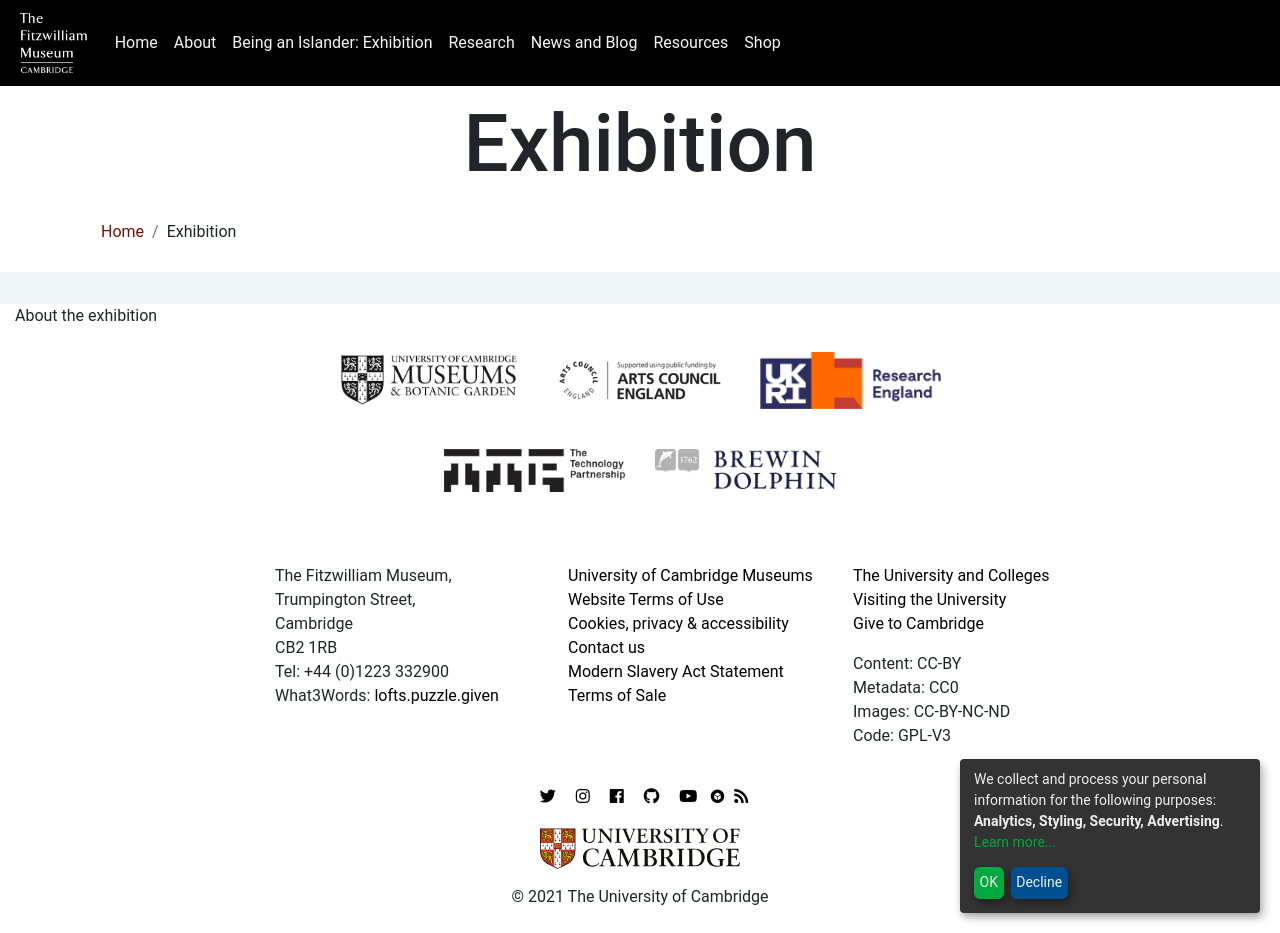
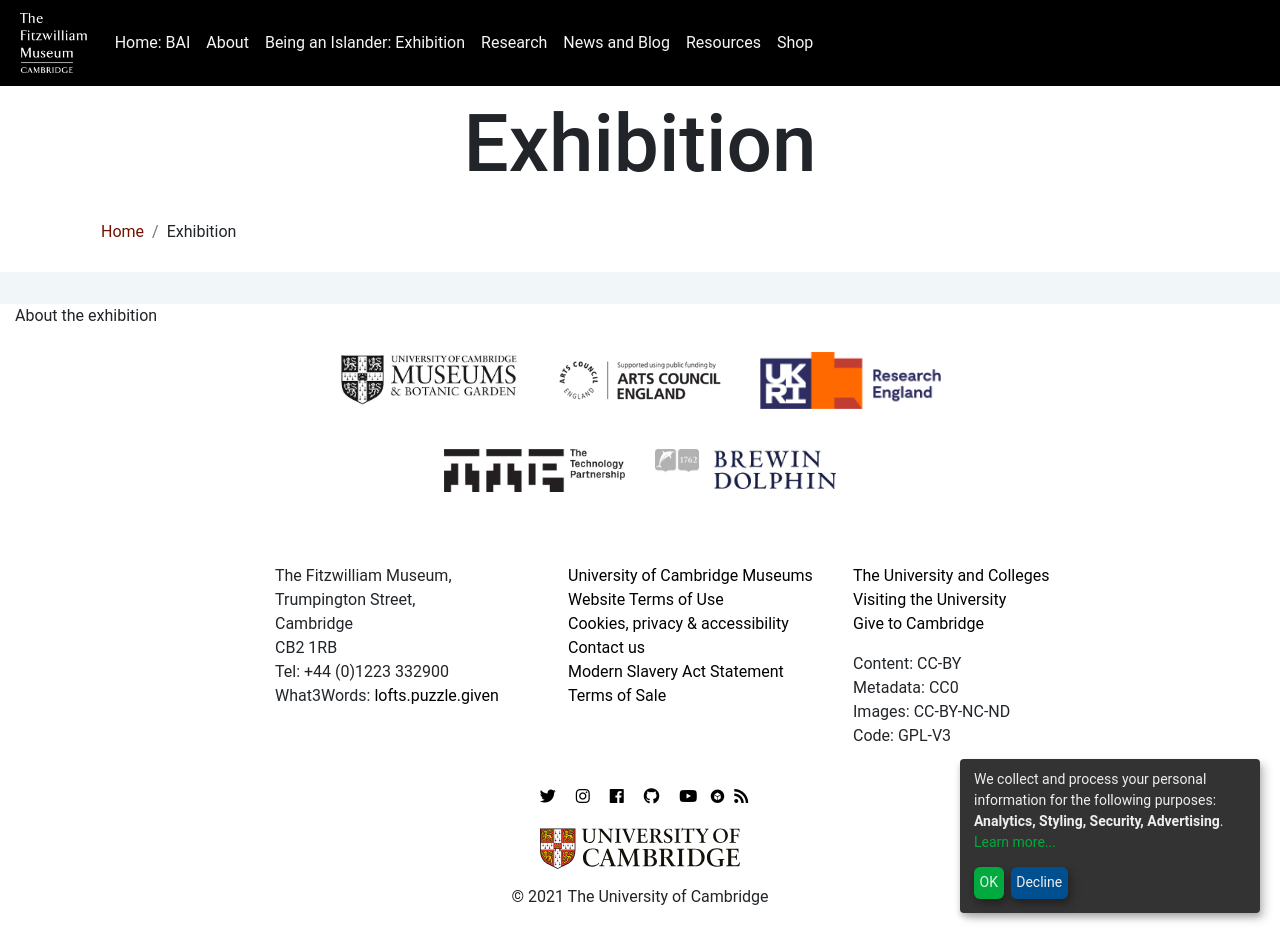
Before and after one commit to FitzwilliamMuseum/fitz-being-an-islander, a Jekyll site: the page built from exhibition.md, in a window 1280 px wide and 933 px high. Built offline with Jekyll 4.4.1, drawn with Linux system fonts in a browser that asks for light colours; nearby versions of some CDN libraries; some web fonts are replaced.

Commit message:
Update nav, layout for resources

```diff
--- a/_config.yml
+++ b/_config.yml
@@ -27,6 +27,7 @@
 twitter_username: FitzMuseum_UK
 github_username:  fitzwilliammuseum
 google_analytics: 'G-2R0YLY9DRS'
+main_url: 'https://fitzmuseum.cam.ac.uk'
 
 # Build settings
 plugins:
--- a/_includes/structure/navigation.html
+++ b/_includes/structure/navigation.html
@@ -1,5 +1,5 @@
 <nav class="navbar navbar-expand-lg navbar-dark bg-black fixed-top">
-  <a class="navbar-brand" href="https://beta.fitz.ms">
+  <a class="navbar-brand" href="{{ site.main_url }}">
     <img src="{{site.baseurl}}/images/logos/Fitz_logo_white.png" alt="The Fitzwilliam Museum Logo" height="60" width="" class="ml-1 mr-1">
   </a>
   <button class="navbar-toggler" type="button" data-toggle="collapse" data-target="#navbarText"
@@ -9,7 +9,7 @@
 <div class="collapse navbar-collapse" id="navbarText">
   <ul class="navbar-nav mr-auto">
     <li class="nav-item ">
-      <a class="nav-link" href="https://beta.fitz.ms">Home <span class="sr-only">(current)</span></a>
+      <a class="nav-link" href="/">Home: BAI <span class="sr-only">(current)</span></a>
     </li>
     <li class="nav-item ">
       <a class="nav-link" href="{{site.baseurl}}/about">About</a>
```
Also changed, not shown: resources.md (+1 -1 lines).
